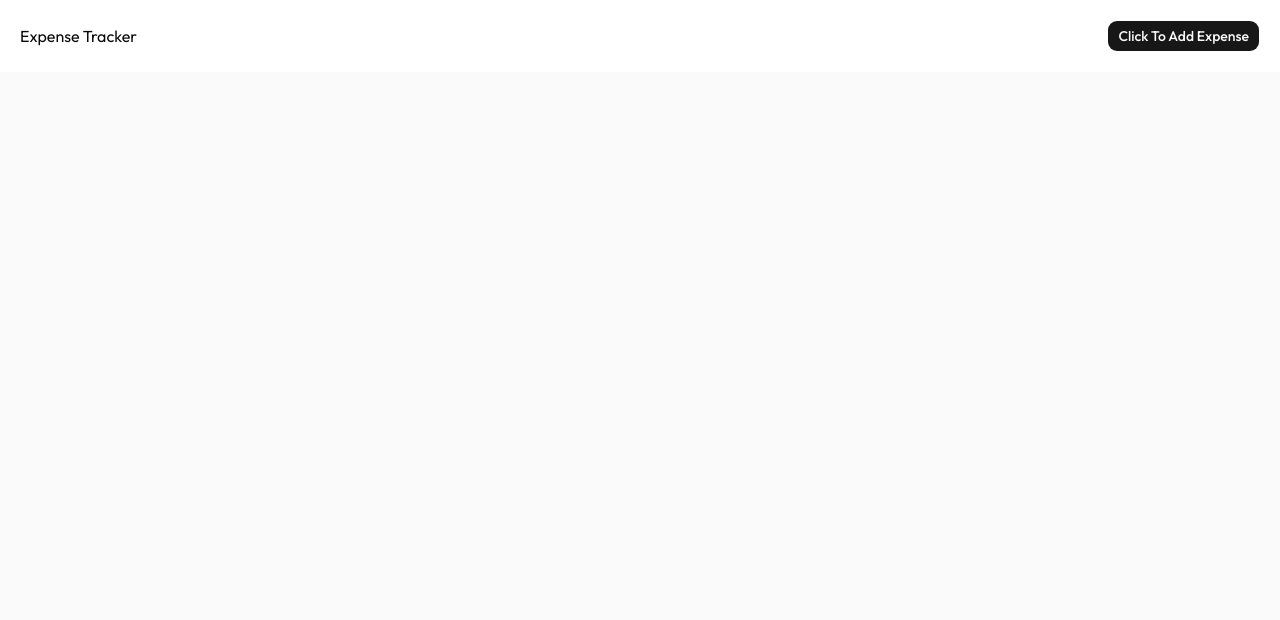
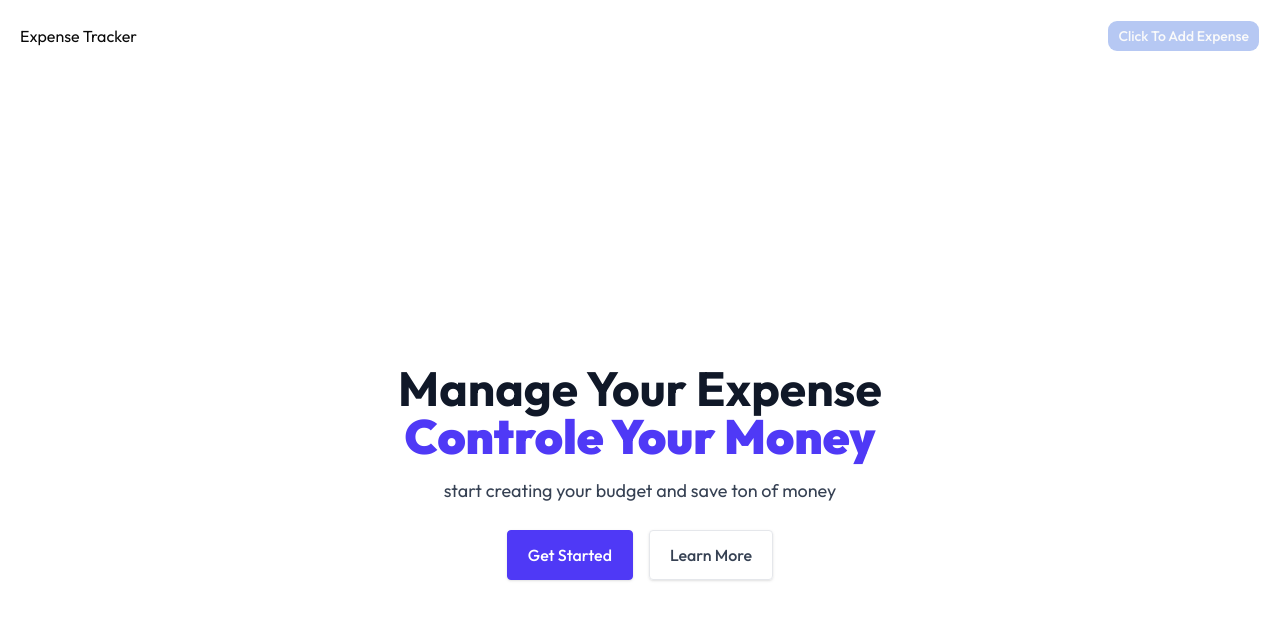
Before and after one commit to swapnilraut-tech/expense-trackor, a Next.js app: page / in a window 1280 px wide. Shown: the top 620 px of the page. Built offline with nearby package versions, Linux system fonts and the light colour scheme.

Commit message:
feat: add hero component and update primary color

```diff
--- /dev/null
+++ b/app/_components/consatant/Hero.jsx
@@ -0,0 +1,36 @@
+import React from 'react'
+
+export default function Hero() {
+  return (
+    <section className="bg-white lg:grid lg:h-screen lg:place-content-center">
+      <div className="mx-auto w-screen max-w-7xl px-4 py-16 sm:px-6 sm:py-24 lg:px-8 lg:py-32">
+        <div className="mx-auto max-w-prose text-center">
+          <h1 className="text-4xl font-bold text-gray-900 sm:text-5xl">
+            Manage Your Expense
+            <strong className="text-indigo-600"> Controle Your Money </strong>
+          </h1>
+
+          <p className="mt-4 text-base text-pretty text-gray-700 sm:text-lg/relaxed">
+            start creating your budget and save ton of money
+          </p>
+
+          <div className="mt-4 flex justify-center gap-4 sm:mt-6">
+            <a
+              className="inline-block rounded border border-indigo-600 bg-indigo-600 px-5 py-3 font-medium text-white shadow-sm transition-colors hover:bg-indigo-700"
+              href="#"
+            >
+              Get Started
+            </a>
+
+            <a
+              className="inline-block rounded border border-gray-200 px-5 py-3 font-medium text-gray-700 shadow-sm transition-colors hover:bg-gray-50 hover:text-gray-900"
+              href="#"
+            >
+              Learn More
+            </a>
+          </div>
+        </div>
+      </div>
+    </section>
+  );
+}
--- a/app/globals.css
+++ b/app/globals.css
@@ -54,7 +54,7 @@
   --card-foreground: oklch(0.145 0 0);
   --popover: oklch(1 0 0);
   --popover-foreground: oklch(0.145 0 0);
-  --primary: oklch(0.205 0 0);
+  --primary: oklch(83.364% 0.06376 267.206);
   --primary-foreground: oklch(0.985 0 0);
   --secondary: oklch(0.97 0 0);
   --secondary-foreground: oklch(0.205 0 0);
--- a/app/page.js
+++ b/app/page.js
@@ -1,9 +1,10 @@
 import Image from "next/image";
+import Hero from "./_components/consatant/Hero";
 
 export default function Home() {
   return (
-    <div className="flex min-h-screen items-center justify-center bg-zinc-50 font-sans dark:bg-black">
-
-    </div>
+    <>
+<Hero />
+    </>
   );
 }
```
